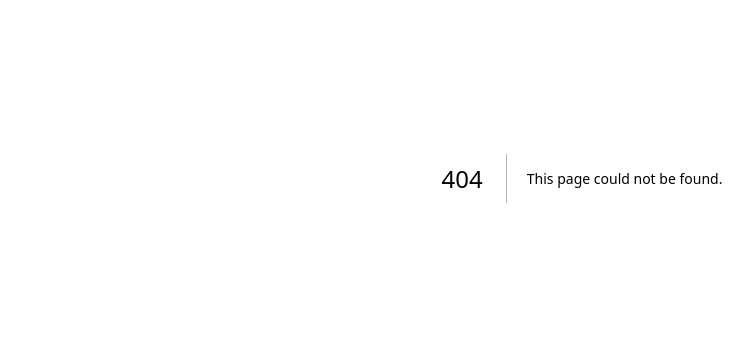
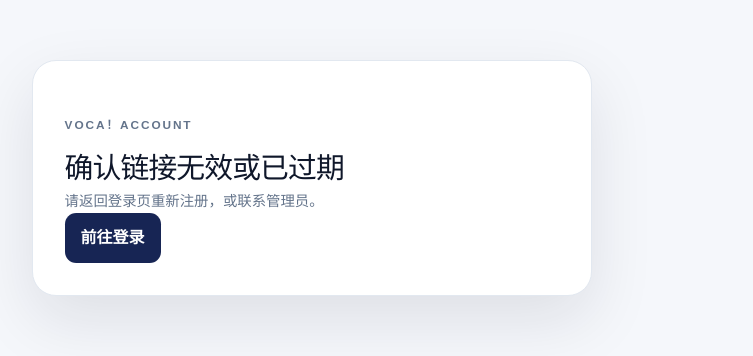
Before and after one commit to RonaldLu30/VOCA, a Next.js app: page /auth/confirmed in a window 1280 px wide. Before the commit this address had no page. Shown: the part 222-578 px from the top of the page, without its empty margins (58-811 px from the left). Built offline with nearby package versions, Linux system fonts and the light colour scheme.

Commit message:
fix: clarify email confirmation and support file drop

```diff
--- /dev/null
+++ b/src/app/auth/confirmed/page.tsx
@@ -0,0 +1,30 @@
+"use client";
+
+import { useSyncExternalStore } from "react";
+import Link from "next/link";
+
+type ConfirmationStatus = "checking" | "confirmed" | "error";
+
+function getConfirmationStatus(): ConfirmationStatus {
+  const query = new URLSearchParams(window.location.search);
+  const fragment = new URLSearchParams(window.location.hash.slice(1));
+  if (query.has("error") || query.has("error_code") || fragment.has("error")) return "error";
+  return query.has("code") || fragment.has("access_token") ? "confirmed" : "error";
+}
+
+const subscribe = () => () => {};
+
+export default function ConfirmedPage() {
+  const status = useSyncExternalStore(subscribe, getConfirmationStatus, () => "checking");
+
+  return (
+    <main className="auth-page">
+      <section className="auth-card">
+        <p className="eyebrow">VOCA！ACCOUNT</p>
+        <h1>{status === "checking" ? "正在检查确认链接…" : status === "confirmed" ? "邮箱确认成功" : "确认链接无效或已过期"}</h1>
+        <p className="auth-muted">{status === "confirmed" ? "邮箱已确认，现在可以使用注册时设置的密码登录。" : status === "error" ? "请返回登录页重新注册，或联系管理员。" : ""}</p>
+        {status !== "checking" && <Link className="auth-primary inline-block" href="/auth">前往登录</Link>}
+      </section>
+    </main>
+  );
+}
--- a/src/app/page.tsx
+++ b/src/app/page.tsx
@@ -1,6 +1,6 @@
 "use client";
 
-import { ChangeEvent, useEffect, useState } from "react";
+import { ChangeEvent, DragEvent, useEffect, useState } from "react";
 import Link from "next/link";
 import { VocaPet } from "@/components/voca-pet";
 import { parseVocabularyCsv, parseVocabularyText, VocabularyEntry } from "@/lib/vocabulary-parser";
@@ -15,7 +15,8 @@ export default function Home() {
   const [view, setView] = useState<"home" | "library" | "today">("home");
   const [deleteTarget, setDeleteTarget] = useState<VocabularyEntry | null>(null);
   const [user, setUser] = useState<{ id: string; username: string } | null>(null);
-  const [status, setStatus] = useState("支持 TXT、CSV 和粘贴内容");
+  const [status, setStatus] = useState("可拖拽 TXT、CSV 文件，或直接粘贴内容");
+  const [dragging, setDragging] = useState(false);
   const [energy, setEnergy] = useState(0);
   const level = Math.floor(energy / 100);
   const levelProgress = energy % 100;
@@ -58,17 +59,35 @@ export default function Home() {
     setStatus(`已保存 ${data?.length ?? 0} 个单词到云端`);
   }
 
-  function handleFile(event: ChangeEvent<HTMLInputElement>) {
-    const file = event.target.files?.[0];
-    if (!file) return;
+  function importFile(file: File) {
     const extension = file.name.toLowerCase().split(".").pop();
     if (extension === "txt" || extension === "csv") {
       const reader = new FileReader();
       reader.onload = () => { void importWords(String(reader.result ?? ""), file.name); };
+      reader.onerror = () => setStatus("读取文件失败，请重试。");
       reader.readAsText(file);
     } else {
       setStatus("当前仅支持 TXT 和 CSV；其他格式尚未接入解析。");
     }
+  }
+
+  function handleFile(event: ChangeEvent<HTMLInputElement>) {
+    const file = event.target.files?.[0];
+    if (file) importFile(file);
+    event.target.value = "";
+  }
+
+  function handleDragOver(event: DragEvent<HTMLDivElement>) {
+    if (!event.dataTransfer.types.includes("Files")) return;
+    event.preventDefault();
+    setDragging(true);
+  }
+
+  function handleDrop(event: DragEvent<HTMLDivElement>) {
+    if (!event.dataTransfer.files.length) return;
+    event.preventDefault();
+    setDragging(false);
+    importFile(event.dataTransfer.files[0]);
   }
 
   async function updateEntry(id: string, field: "term" | "meaning", value: string) {
@@ -115,12 +134,12 @@ export default function Home() {
         <header className="mb-7"><p className="text-lg font-semibold tracking-[0.08em] text-slate-500">voca！记住了！</p></header>
         {view === "home" && (
           <section className="grid gap-5 lg:grid-cols-[1fr_0.8fr]">
-            <div className="rounded-3xl border border-slate-200 bg-white p-6 shadow-sm">
+            <div className={`rounded-3xl border bg-white p-6 shadow-sm ${dragging ? "border-indigo-500 bg-indigo-50 ring-2 ring-indigo-200" : "border-slate-200"}`} onDragOver={handleDragOver} onDragLeave={(event) => { if (!event.currentTarget.contains(event.relatedTarget as Node)) setDragging(false); }} onDrop={handleDrop}>
               <div className="flex items-center justify-between">
-                <div><h2 className="text-xl font-bold">上传今日词汇</h2><p className="mt-1 text-sm text-slate-400">{status}</p></div>
+                <div><h2 className="text-xl font-bold">上传今日词汇</h2><p className="mt-1 text-sm text-slate-400">{dragging ? "松开即可导入文件" : status}</p></div>
                 <label className="cursor-pointer rounded-xl bg-indigo-600 px-4 py-2 text-sm font-semibold text-white">选择文件<input className="hidden" type="file" accept=".txt,.csv" onChange={handleFile} /></label>
               </div>
-              <textarea value={source} onChange={(event) => setSource(event.target.value)} className="mt-5 min-h-48 w-full rounded-2xl border border-slate-200 bg-slate-50 p-4 font-mono text-sm" aria-label="词汇内容" />
+              <textarea value={source} onChange={(event) => setSource(event.target.value)} className="mt-5 min-h-48 w-full rounded-2xl border border-slate-200 bg-slate-50 p-4 font-mono text-sm" aria-label="词汇内容，可拖入 TXT 或 CSV 文件" />
               <button onClick={() => { void importWords(source); }} className="mt-4 rounded-xl border border-indigo-200 px-4 py-2 text-sm font-semibold text-indigo-700">解析并保存词汇</button>
             </div>
             <div className="flex flex-col gap-4">
--- a/src/components/auth/auth-panel.tsx
+++ b/src/components/auth/auth-panel.tsx
@@ -56,7 +56,7 @@ export function AuthPanel() {
           email: form.email.trim(),
           password: form.password,
           options: {
-            emailRedirectTo: `${window.location.origin}/auth`,
+            emailRedirectTo: `${window.location.origin}/auth/confirmed`,
             data: { username: form.username.trim(), phone: form.phone.trim() },
           },
         })
@@ -67,7 +67,7 @@ export function AuthPanel() {
       return;
     }
     if (mode === "register" && !result.data.session) {
-      setMessage("注册成功，请打开邮箱中的验证链接，再回来登录。");
+      setMessage("注册成功，请点击邮件中的链接确认邮箱。");
       return;
     }
     router.push("/");
```
